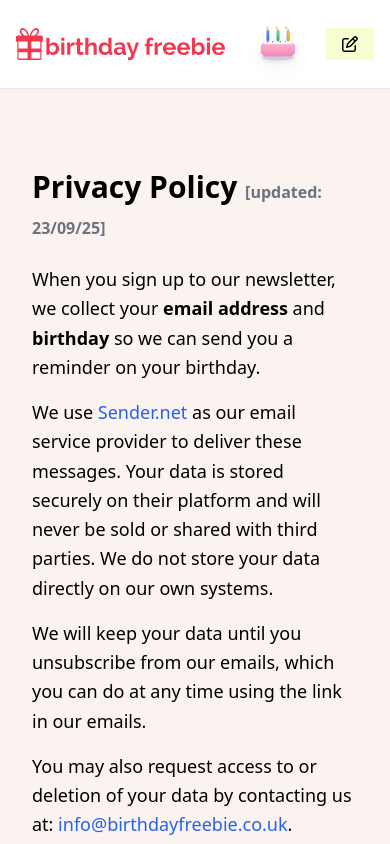
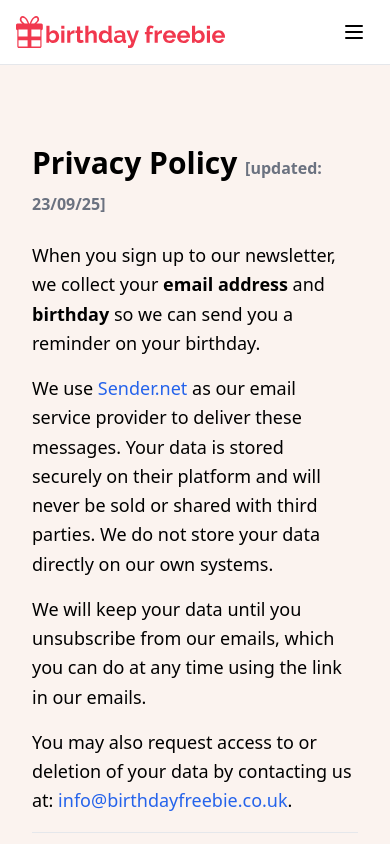
Before and after one commit to dannyedhouse/birthday-freebies, a Next.js app: page /privacy-policy in a window 390 px wide. Shown: the top 844 px of the page. Built offline with nearby package versions, Linux system fonts and the light colour scheme.

Commit message:
mobile design improvements

```diff
--- a/components/Layout/Footer.tsx
+++ b/components/Layout/Footer.tsx
@@ -3,12 +3,9 @@ import BrandLink from '../Link/Link'
 export const Footer = () => {
   return (
     <footer className="sticky w-full py-3 font-raleway text-xs lg:text-sm bg-white border-t border-gray-200">
-      <div className="container mx-auto flex gap-12 justify-center">
+      <div className="container mx-auto flex flex-col gap-4 justify-center sm:flex-row sm:gap-12">
         <p>All names, logos and images shown are copyright of the respective brands shown.</p>
         <BrandLink href="/privacy-policy">Privacy Policy</BrandLink>
-        <BrandLink href="https://github.com/dannyedhouse/birthday-freebies" external>
-          View on GitHub
-        </BrandLink>
       </div>
     </footer>
   )
--- a/components/Layout/Header.tsx
+++ b/components/Layout/Header.tsx
@@ -1,19 +1,49 @@
+'use client'
+
 import {SuggestionModal} from '@/components/Modal/SuggestionModal'
 import LightModeToggle from '@/components/LightModeToggle/LightModeToggle'
 import Image from 'next/image'
 import Link from 'next/link'
+import {useState} from 'react'
+import {HiOutlineMenu, HiOutlineX} from 'react-icons/hi'
+import {LightModeToggleMobile} from '../LightModeToggle/LightModeToggleMobile'
 
 export const Header = () => {
+  const [isOpen, setIsOpen] = useState(false)
+
   return (
     <header className="w-full bg-white border-b border-gray-200">
-      <div className="container mx-auto px-4 sm:px-6 lg:px-8">
+      <div className="container mx-auto px-4 sm:px-6 lg:px-8 relative">
         <div className="flex justify-between items-center py-3 sm:py-4">
           <Link href="/" className="flex">
             <Image src="/logo.svg" width={200} height={200} alt="logo" className="h-8 w-auto" />
           </Link>
-          <div className="flex items-center gap-4">
+
+          {/* Desktop */}
+          <div className="hidden sm:flex items-center gap-4">
             <LightModeToggle />
             <SuggestionModal />
+          </div>
+
+          {/* Mobile hamburger */}
+          <button
+            aria-label={isOpen ? 'Close menu' : 'Open menu'}
+            className="sm:hidden p-2 rounded-lg hover:bg-gray-100 transition-colors duration-200"
+            onClick={() => setIsOpen((v) => !v)}
+          >
+            {isOpen ? <HiOutlineX size={24} /> : <HiOutlineMenu size={24} />}
+          </button>
+        </div>
+
+        {/* Mobile menu panel */}
+        <div
+          className={`sm:hidden overflow-hidden transition-[max-height] duration-300 ${
+            isOpen ? 'max-h-60' : 'max-h-0'
+          }`}
+        >
+          <div className="flex flex-col gap-3 py-4 pb-5 px-2">
+            <SuggestionModal isMobile />
+            <LightModeToggleMobile />
           </div>
         </div>
       </div>
--- /dev/null
+++ b/components/LightModeToggle/LightModeToggleMobile.tsx
@@ -0,0 +1,42 @@
+import {useTheme} from 'next-themes'
+import {useState, useEffect} from 'react'
+import {BsSun, BsMoon} from 'react-icons/bs'
+import {MdComputer} from 'react-icons/md'
+
+export const LightModeToggleMobile = () => {
+  const {theme, setTheme} = useTheme()
+  const [mounted, setMounted] = useState(false)
+
+  useEffect(() => setMounted(true), [])
+
+  if (!mounted) return null
+
+  const options = [
+    {value: 'light', icon: BsSun, label: 'Light'},
+    {value: 'dark', icon: BsMoon, label: 'Dark'},
+    {value: 'system', icon: MdComputer, label: 'Auto'},
+  ]
+
+  return (
+    <div className="px-2">
+      <div className="flex items-center bg-gray-100 rounded-lg p-1">
+        {options.map((option) => {
+          const Icon = option.icon
+          const isActive = theme === option.value
+          return (
+            <button
+              key={option.value}
+              onClick={() => setTheme(option.value)}
+              className={`flex-1 flex items-center justify-center gap-2 py-2 px-3 rounded-md text-sm font-medium transition-all duration-200 ${
+                isActive ? 'bg-white text-gray-900 shadow-sm' : 'text-gray-600 hover:text-gray-900'
+              }`}
+            >
+              <Icon className="w-4 h-4" />
+              <span>{option.label}</span>
+            </button>
+          )
+        })}
+      </div>
+    </div>
+  )
+}
--- a/components/Modal/SuggestionModal.tsx
+++ b/components/Modal/SuggestionModal.tsx
@@ -7,7 +7,7 @@ import {SuggestionForm} from '../SuggestionForm/SuggestionForm'
 import {Button} from '../ui/Button'
 import {Modal} from './Modal'
 
-export const SuggestionModal = () => {
+export const SuggestionModal = ({isMobile = false}: {isMobile?: boolean}) => {
   let [isOpen, setIsOpen] = useState(false)
   const [modalContent, setModalContent] = useState<ReactElement | null>(null)
 
@@ -44,10 +44,12 @@ export const SuggestionModal = () => {
 
   return (
     <>
-      <div>
-        <Button variant="secondary" onClick={openModal}>
+      <div className={isMobile ? 'w-full' : ''}>
+        <Button variant="secondary" onClick={openModal} className={isMobile ? 'w-full justify-center' : ''}>
           <FaRegPenToSquare />
-          <span className="hidden sm:block px-2 font-raleway">Suggest a freebie</span>
+          <span className={isMobile ? 'px-2 font-raleway' : 'hidden sm:block px-2 font-raleway'}>
+            Suggest a freebie
+          </span>
         </Button>
       </div>
       <Modal
--- a/components/Sidebar/SenderEmbed.tsx
+++ b/components/NewsletterForm/SenderEmbed.tsx
@@ -13,7 +13,7 @@ export default function SenderEmbed() {
   return (
     <>
       <Script src="/sender.js" strategy="afterInteractive" />
-      <div style={{textAlign: 'left'}} className="sender-form-field" data-sender-form-id="aKrGWR" />
+      <div style={{textAlign: 'center'}} className="sender-form-field" data-sender-form-id="aKrGWR" />
     </>
   )
 }
--- a/components/SearchField/SearchField.tsx
+++ b/components/SearchField/SearchField.tsx
@@ -35,10 +35,10 @@ export const SearchField = ({
         onChange={(e) => handleSearchChange(e.target.value)}
         placeholder={placeholder}
         className="
-          block w-full pl-10 pr-10 py-2
-          border border-gray-300 rounded-lg
+          block w-full h-10 pl-10 pr-10 py-2
+          rounded-lg border border-gray-200
           bg-white text-gray-900 placeholder-gray-500 text-xs sm:text-sm
-          focus:outline-none focus:ring-2 focus:ring-blue-500 focus:border-transparent
+          focus:outline-none focus:ring-0 focus:border-brand-yellow
           transition-all duration-200 shadow-md
         "
       />
--- a/components/Sidebar/TopFreebiesSection.tsx
+++ b/components/Sidebar/FeaturedFreebiesSection.tsx
@@ -1,14 +1,14 @@
 import {Offer} from '@/types/OfferInterface'
 import Link from 'next/link'
 
-interface TopFreebiesSectionProps {
+interface FeaturedFreebiesSectionProps {
   offers: Offer[]
 }
 
-export const TopFreebiesSection = ({offers}: TopFreebiesSectionProps) => {
+export const FeaturedFreebiesSection = ({offers}: FeaturedFreebiesSectionProps) => {
   return (
     <div className="bg-white rounded-lg border border-gray-200 p-6 shadow-sm">
-      <h3 className="text-lg font-semibold text-gray-900 mb-4">🔥 Top Offers this Week</h3>
+      <h3 className="text-lg font-semibold text-gray-900 mb-4">🔥 Featured freebies</h3>
       <ul className="space-y-3">
         {offers.map((offer, index) => (
           <li key={index}>
--- a/components/Sidebar/Sidebar.tsx
+++ b/components/Sidebar/Sidebar.tsx
@@ -1,8 +1,8 @@
 'use client'
 
 import {Offer} from '@/types/OfferInterface'
-import {TopFreebiesSection} from './TopFreebiesSection'
-import SenderEmbed from './SenderEmbed'
+import SenderEmbed from '../NewsletterForm/SenderEmbed'
+import {FeaturedFreebiesSection} from './FeaturedFreebiesSection'
 
 interface SidebarProps {
   topOffers?: Offer[]
@@ -12,7 +12,7 @@ export const Sidebar = ({topOffers = []}: SidebarProps) => {
   return (
     <aside className="w-full lg:w-80 xl:w-96 flex-shrink-0">
       <div className="sticky top-6 space-y-6">
-        <TopFreebiesSection offers={topOffers.slice(0, 3)} />
+        <FeaturedFreebiesSection offers={topOffers.slice(0, 3)} />
         <SenderEmbed />
         <div className="bg-primary rounded-lg border border-gray-200 p-6 shadow-sm">
           <h3 className="text-lg font-semibold text-gray-900 mb-4">💡 Top tip</h3>
--- a/components/TabFilter/TabFilter.tsx
+++ b/components/TabFilter/TabFilter.tsx
@@ -22,18 +22,21 @@ export const TabFilter = ({onFilterChange, initialFilter = 'all'}: TabFilterProp
     {
       id: 'all' as OfferTags,
       label: 'All Deals',
+      mobileLabel: 'All',
       count: null,
       icon: '🎁',
     },
     {
       id: 'freebie' as OfferTags,
       label: 'Freebies',
+      mobileLabel: 'Freebies',
       count: null,
       icon: '🆓',
     },
     {
       id: 'discount' as OfferTags,
       label: 'Discounts',
+      mobileLabel: 'Discounts',
       count: null,
       icon: '💰',
     },
@@ -56,7 +59,8 @@ export const TabFilter = ({onFilterChange, initialFilter = 'all'}: TabFilterProp
             `}
           >
             <span className="text-base">{tab.icon}</span>
-            <span>{tab.label}</span>
+            <span className="hidden sm:inline">{tab.label}</span>
+            <span className="sm:hidden">{tab.mobileLabel}</span>
           </button>
         ))}
       </nav>
```
Also changed, not shown: app/(client)/home/HeroSection.tsx (+18 -8 lines), components/Dropdown/Dropdown.tsx (+30 -24 lines), components/NewsletterForm/NewsletterCard.tsx (added, +26 -0 lines).
